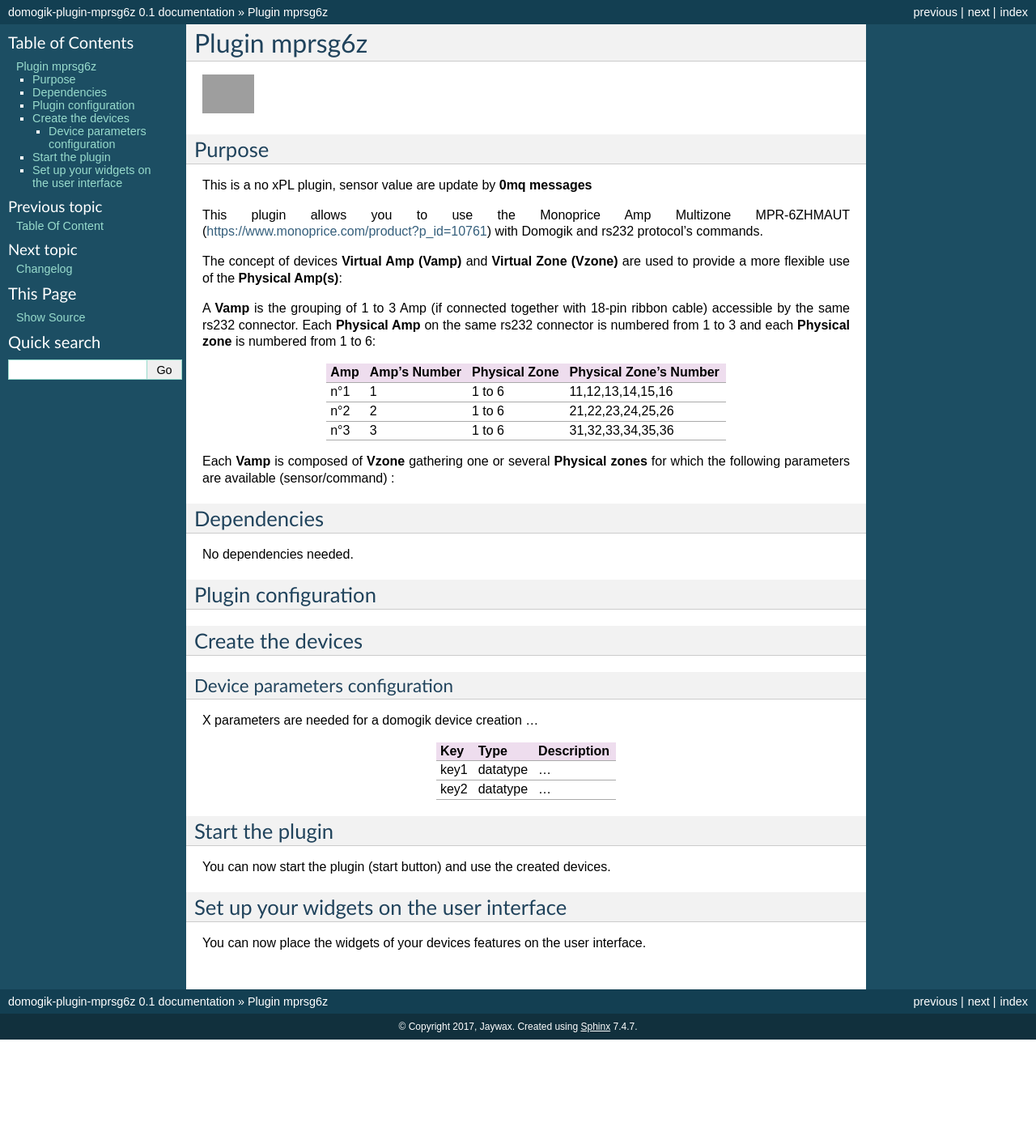
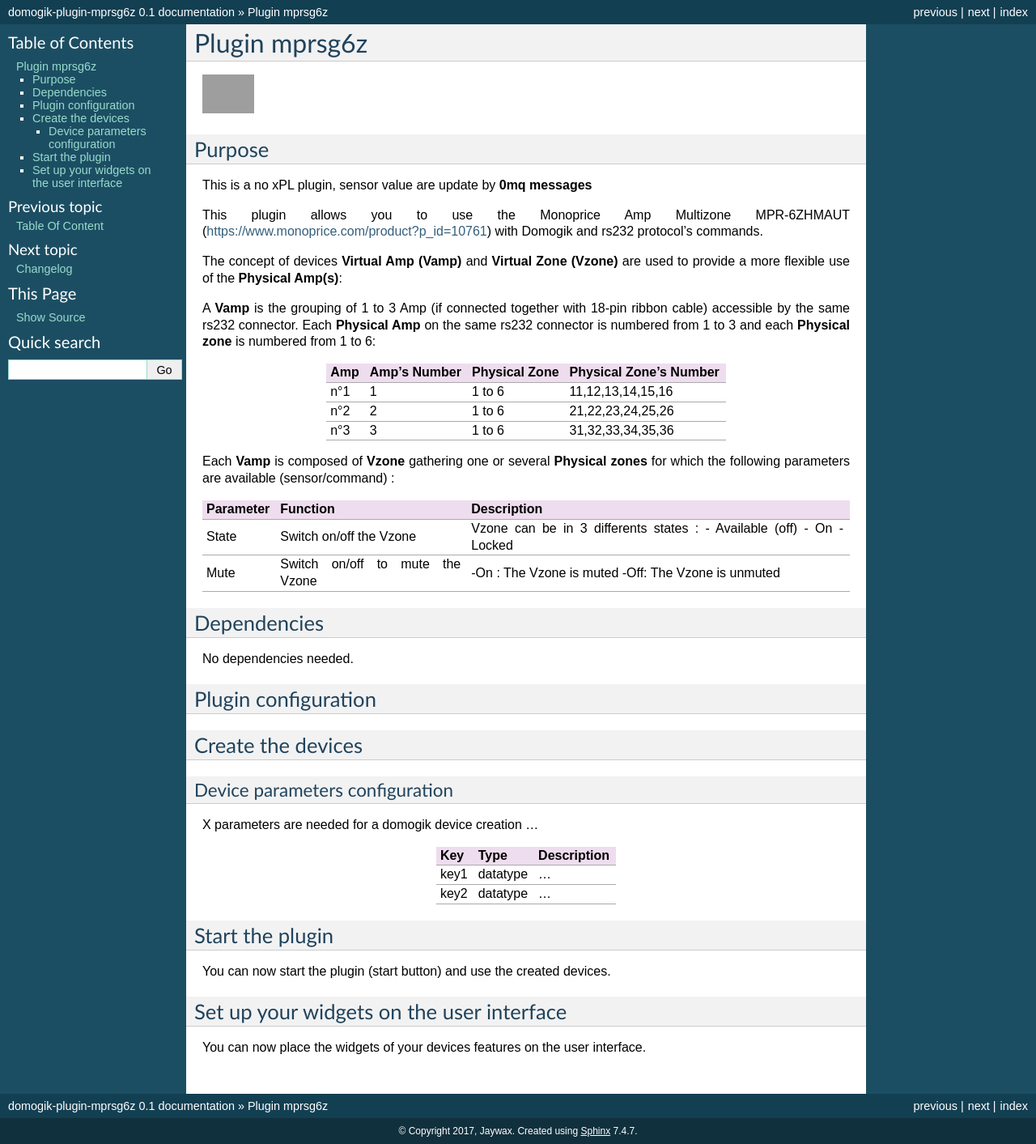
Before and after one commit to jaywax/domogik-plugin-mprsg6z, a Sphinx documentation site: the page built from docs/mprsg6z.txt, in a window 1280 px wide. Shown: the whole page at 81% size. Built offline with Sphinx 7.4.7, drawn with Linux system fonts in a browser that asks for light colours; before the commit the page ends 1284 px from its top, so only the background shows below that; grey boxes are pictures that could not be loaded.

Commit message:
Documentation again

```diff
--- a/docs/mprsg6z.txt
+++ b/docs/mprsg6z.txt
@@ -37,14 +37,17 @@
 Each **Vamp** is composed of **Vzone** gathering one or several **Physical zones** for which the following
 parameters are available (sensor/command) :
 
-========== ================================= ==============================================================================
-Parameter  Function                          Description
-========== ================================= ==============================================================================
-State      Switch on/off the Vzone           Virtual zone can be in 3 differents states : Available (off), On or Locked
----------- --------------------------------- -----------------------------------------------------------------------------
-Mute       Switch on/off to mute the Vzone   On : The Vzone is muted.Off: The Vzone is unmuted.
-========== ================================= ==============================================================================
-
++---------+----------------------------------+-----------------------------------------------------------------------------+
+|Parameter|Function                          |Description								   |
++=========+==================================+=============================================================================+
+|State    |Switch on/off the Vzone           |Vzone can be in 3 differents states : 					   |
+|	  |				     |- Available (off)								   |
+|         |                                  |- On 									   |
+|         |                                  |- Locked									   |
++---------+----------------------------------+-----------------------------------------------------------------------------+
+|Mute     |Switch on/off to mute the Vzone   |-On : The Vzone is muted							   |
+|	  |				     |-Off: The Vzone is unmuted						   |
++---------+----------------------------------+-----------------------------------------------------------------------------+
 
 Dependencies
 ============
```
